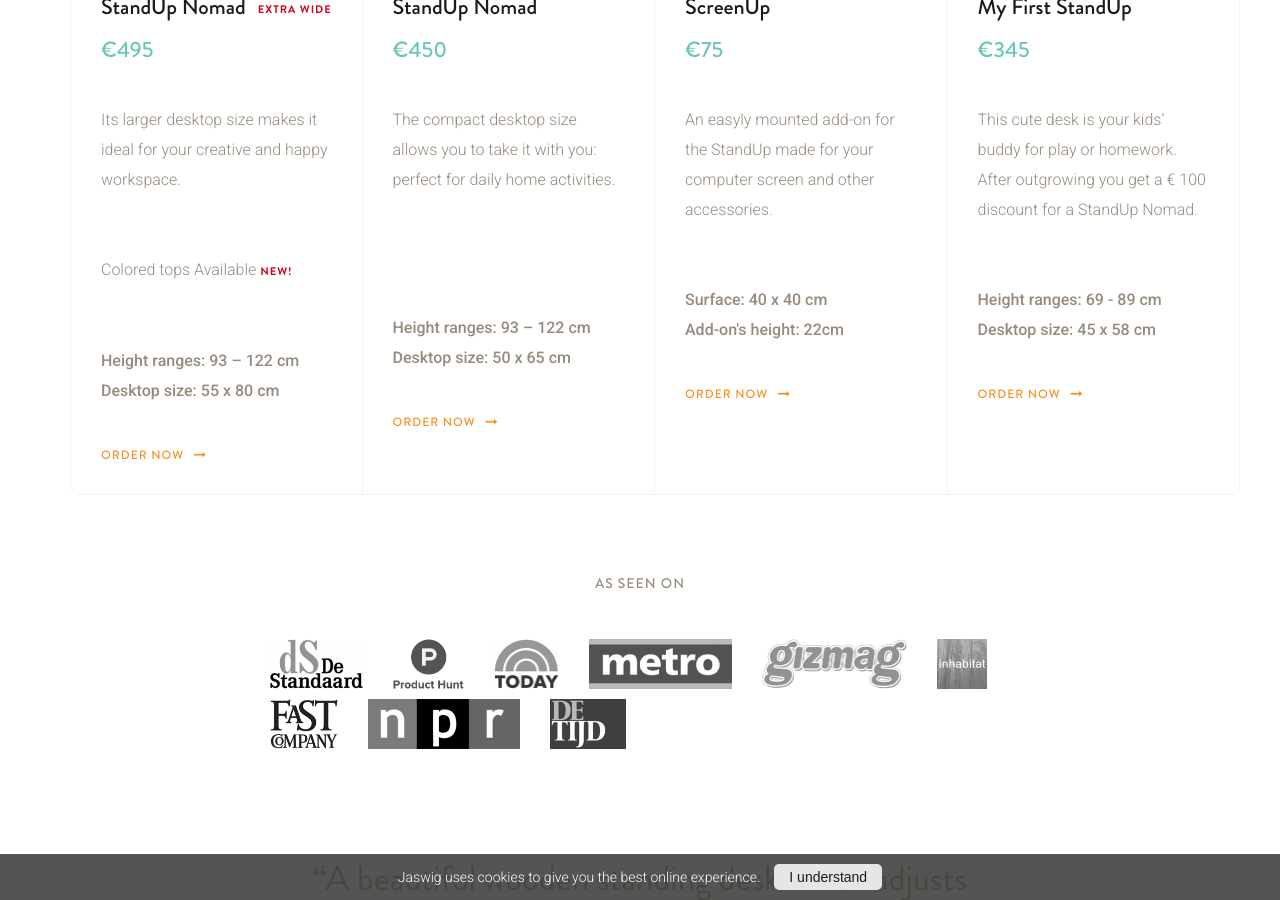
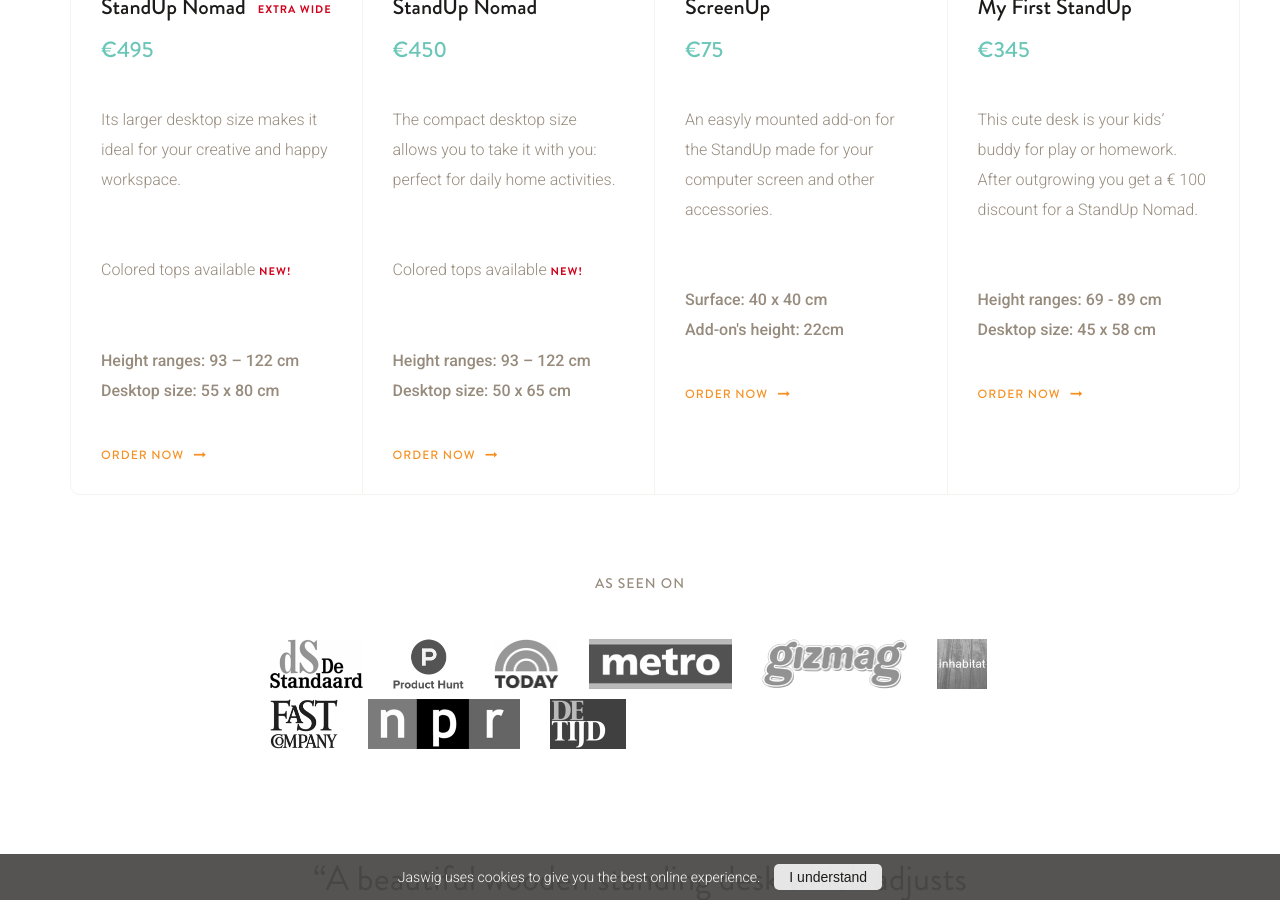
Before and after one commit to samuelrieder/jaswig.github.io, a Jekyll site: the page built from index.html, in a window 1280 px wide and 900 px high, scrolled down 2328 px. Built offline with Jekyll 4.4.1, drawn with Linux system fonts in a browser that asks for light colours; nearby versions of some CDN libraries.

Commit message:
Update index.html

```diff
--- a/index.html
+++ b/index.html
@@ -75,7 +75,7 @@ position: 1
                   <h3>StandUp Nomad <span class="attention">extra wide</span></h3>
                   <h3 class="order-card-price" >€495</h3>
                   <p>Its larger desktop size makes it ideal for your creative and happy workspace.</p>
-                  <p>Colored tops Available  <span class="attention">New!</span></p>
+                  <p>Colored tops available  <span class="attention">New!</span></p>
                   <p class="strong">
                     Height ranges: <span >93 – 122 cm</span><br>
                     Desktop size: <span >55 x 80 cm</span>
@@ -93,7 +93,7 @@ position: 1
                   <h3>StandUp Nomad</h3>
                   <h3 class="order-card-price" >€450</h3>
                   <p>The compact desktop size allows you to take it with you: perfect for daily home activities.</p>
-                  <br>
+                  <p>Colored tops available  <span class="attention">New!</span></p>
                   <p class="strong">
                     Height ranges: <span >93 – 122 cm</span><br>
                     Desktop size: <span >50 x 65 cm</span>
```
